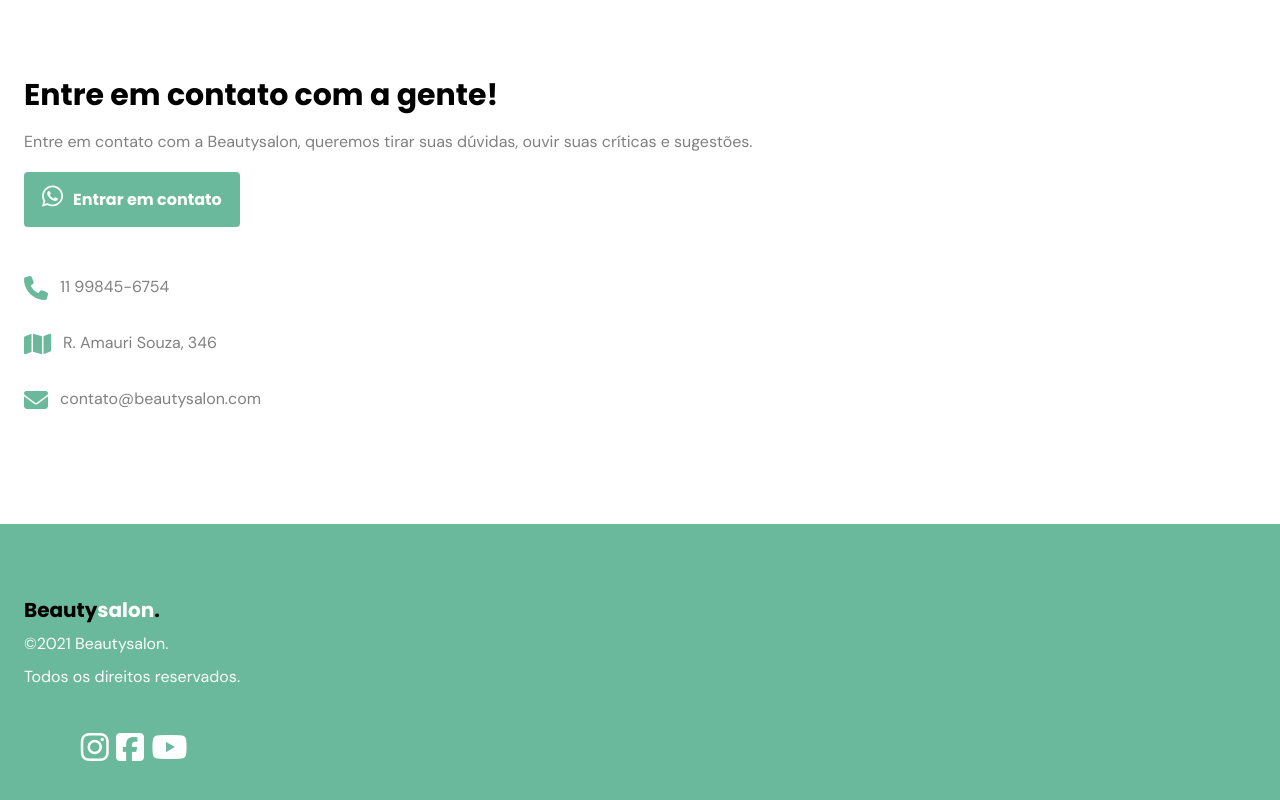
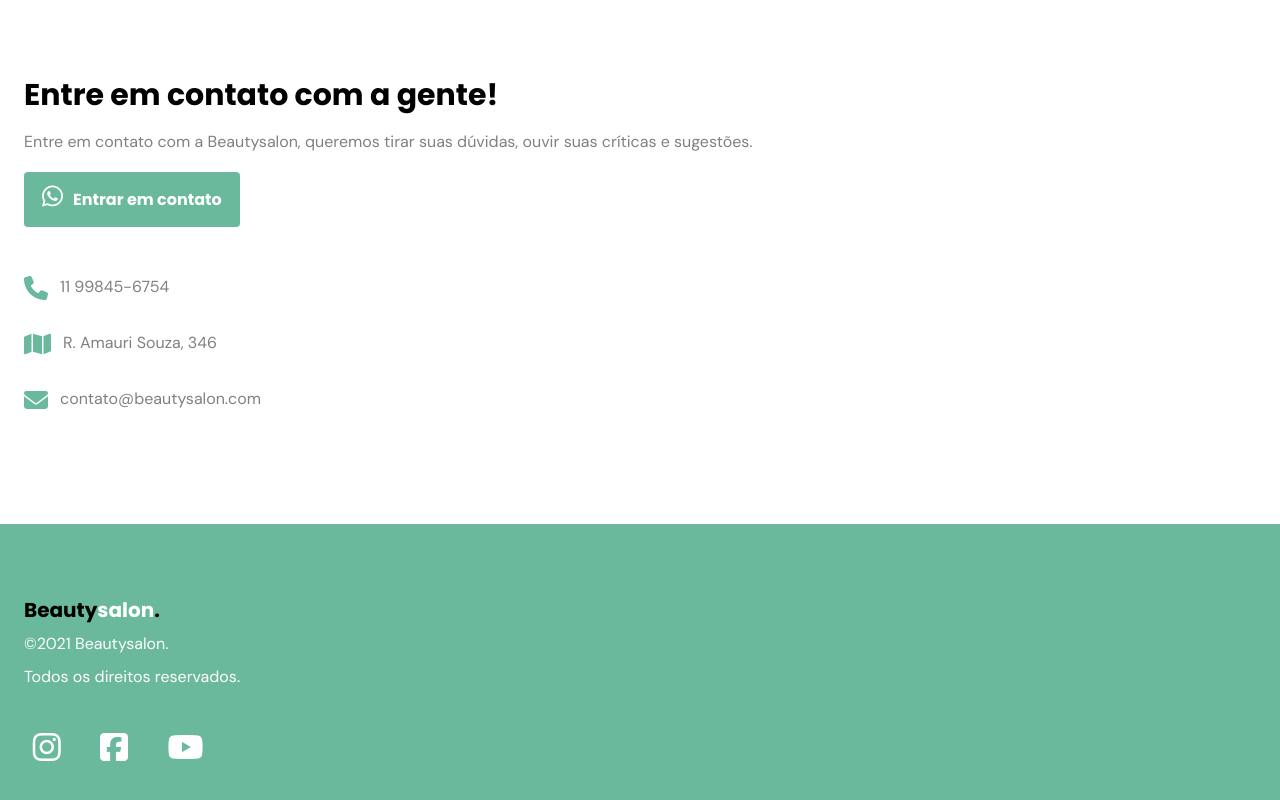
Before and after one commit to Uvacoder/beautysalon-landing-page, a website: page index.html in a window 1280 px wide. Shown: the part 4774-5574 px from the top of the page. Drawn offline with Linux system fonts and the light colour scheme; files whose address does not match are found by name.

Commit message:
fix: footer social icons

```diff
--- a/style.css
+++ b/style.css
@@ -438,12 +438,8 @@ footer .logo span {
   margin-bottom: 2rem;
 }
 
-.social {
-  display: block;
-  color: white;
-}
-
 .social a i {
+  box-sizing: content-box;
   width: 2rem;
   height: 2rem;
   font-size: 2rem;
```
